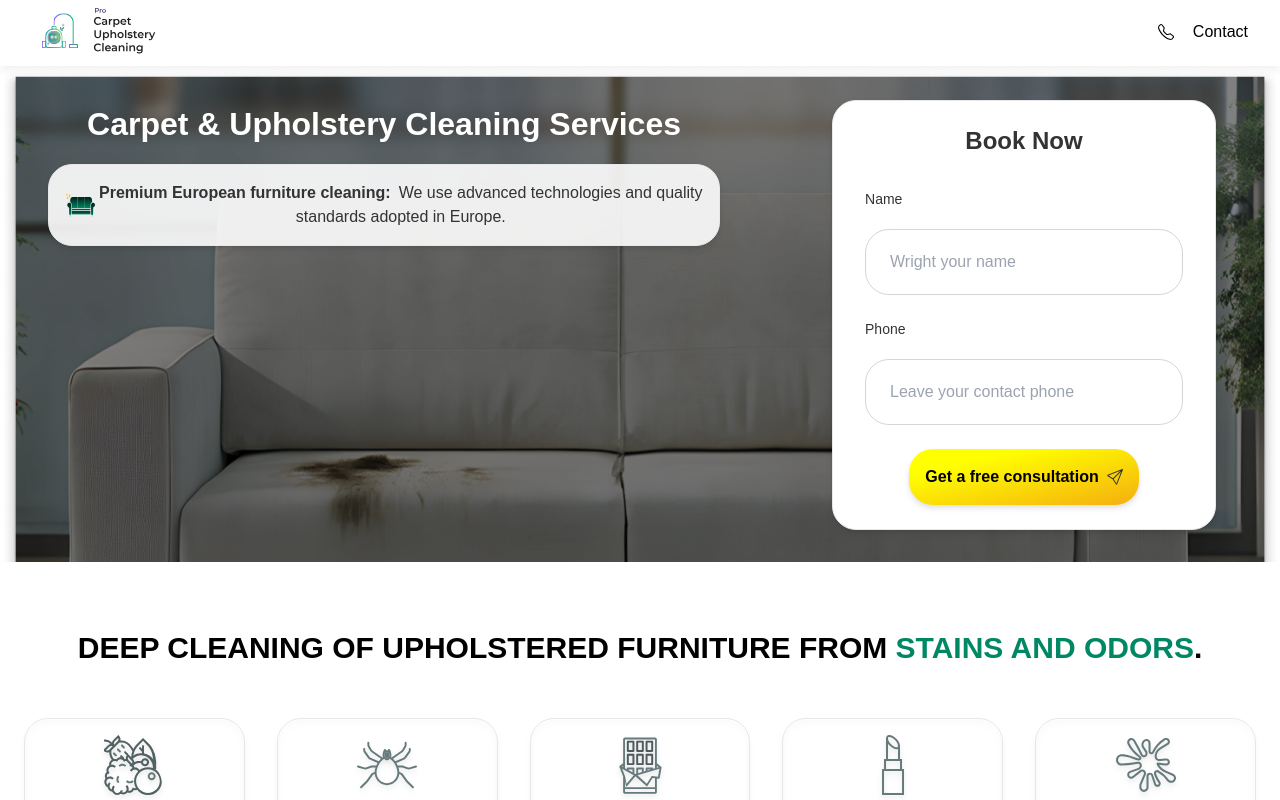
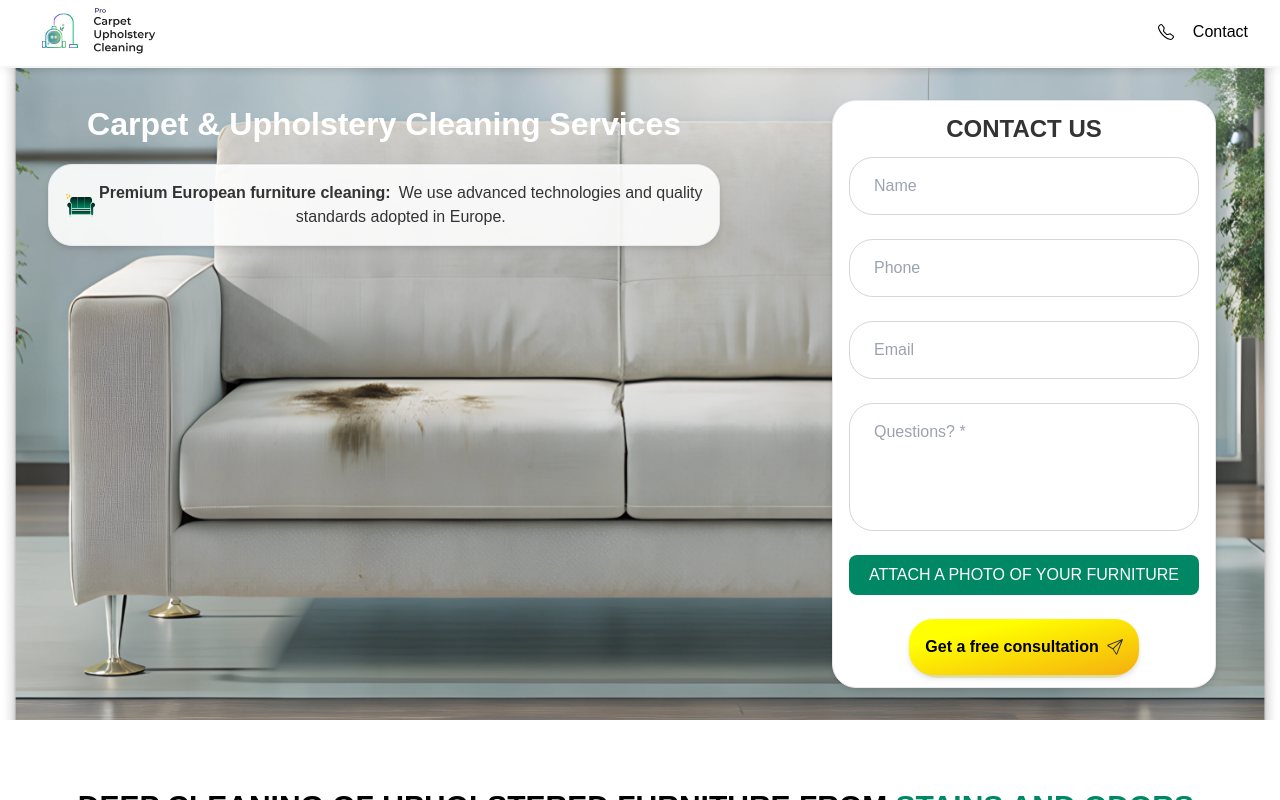
Before and after one commit to katetimofeeva/cuc, a Next.js app: page / in a window 1280 px wide. Shown: the top 800 px of the page. Built offline with nearby package versions, Linux system fonts and the light colour scheme.

Commit message:
expanded Contact form component

```diff
--- a/package.json
+++ b/package.json
@@ -9,12 +9,14 @@
     "lint": "next lint"
   },
   "dependencies": {
+    "formidable": "^3.5.2",
     "next": "14.2.8",
     "nodemailer": "^6.9.16",
     "react": "^18",
     "react-dom": "^18"
   },
   "devDependencies": {
+    "@types/formidable": "^3.4.5",
     "@types/node": "^20",
     "@types/nodemailer": "^6.4.17",
     "@types/react": "^18",
--- a/pages/api/sendEmail.ts
+++ b/pages/api/sendEmail.ts
@@ -1,39 +1,85 @@
 import nodemailer from "nodemailer";
 import type { NextApiRequest, NextApiResponse } from "next";
+import formidable from "formidable";
+import fs from "fs";
+import type { Attachment } from "nodemailer/lib/mailer";
+
+export const config = {
+  api: {
+    bodyParser: false, // Отключаем встроенный парсер для работы с `formidable`
+  },
+};
 
 export default async function handler(
   req: NextApiRequest,
   res: NextApiResponse
 ) {
   if (req.method === "POST") {
-    const { name, phone } = req.body;
+    const form = formidable({
+      multiples: true, // Разрешаем загрузку нескольких файлов
+    });
+
+    // Парсинг формы, включая файлы
+    form.parse(req, async (err, fields, files) => {
+      if (err) {
+        console.error("Error parsing form:", err);
+        return res.status(500).json({ message: "Error parsing form data." });
+      }
+
+      const { name, phone, email, questions } = fields;
 
       // Настройка транспортера Nodemailer
       const transporter = nodemailer.createTransport({
-      service: "gmail", // Или другой сервис, например, Outlook, SMTP и т.д.
+        service: "gmail", // Или другой сервис
         auth: {
           user: process.env.EMAIL_USER,
           pass: process.env.EMAIL_PASS,
         },
       });
 
+      // Формирование вложений из загруженных файлов
+      const attachments: Attachment[] = [];
+      if (files.files) {
+        const uploadedFiles = Array.isArray(files.files)
+          ? files.files
+          : [files.files];
+
+        uploadedFiles.forEach(file => {
+          attachments.push({
+            filename: file.originalFilename || "unknown",
+            path: file.filepath,
+          });
+        });
+      }
+
       try {
         // Настройка параметров письма
         const mailOptions = {
           from: process.env.EMAIL_USER,
-        to: process.env.EMAIL_USER, // Кому отправлять сообщения
+          to: process.env.EMAIL_USER,
           subject: "New request from a client",
-        text: `Name: ${name}\nPhone: ${phone}`,
+          text: `Name: ${name}\nPhone: ${phone}\nEmail: ${email}\nQuestions: ${questions}`,
+          attachments, // Добавляем вложения
         };
 
         // Отправка письма
         await transporter.sendMail(mailOptions);
+        console.log(attachments, "attachments");
+        // Удаление временных файлов после отправки
+        attachments.forEach(attachment => {
+          if (attachment.path && typeof attachment.path === "string") {
+            fs.unlinkSync(attachment.path);
+          }
+        });
 
-      res.status(200).json({ message: "Email sent successfully!" });
+        res
+          .status(200)
+          .json({ message: "Email with files sent successfully!" });
       } catch (error) {
         console.error("Error sending email:", error);
         res.status(500).json({ message: "Server error sending email." });
       }
+    });
   } else {
     res.status(405).json({ message: "Method not allowed." });
   }
--- a/src/app/page.tsx
+++ b/src/app/page.tsx
@@ -7,41 +7,39 @@ import { stainInfo, pricesCards, upholsteryCleaningSteps } from "../../data.js";
 import { CUC_PHONE, CUC_EMAIL } from "../../constant";
 import Card from "./ui/price-card/Card";
 import ProcessSteps from "./ui/ProgressStep";
+import { IFormField } from "../../type";
 
-interface FormField {
-  name: string;
-  placeholder?: string;
-  className?: string;
-  type: "text" | "tel" | "number";
-}
-
-const formFields: FormField[] = [
+const formFields: IFormField[] = [
   {
     name: "name",
-    placeholder: "Wright your name",
+    placeholder: "Name",
     type: "text",
-    className: "rounded-3xl border-solid border-text/20  px-6 py-5 border",
+    className: "rounded-3xl border-solid border-text/20  px-6 py-4 border",
   },
   {
     name: "phone",
-    placeholder: "Leave your contact phone",
+    placeholder: "Phone",
     type: "tel",
-    className: "rounded-3xl border-solid border-text/20  px-6 py-5 border",
+    className: "rounded-3xl border-solid border-text/20  px-6 py-4 border",
+  },
+  {
+    name: "email",
+    placeholder: "Email",
+    type: "email",
+    className: "rounded-3xl border-solid border-text/20  px-6 py-4 border",
+  },
+  {
+    name: "questions",
+    placeholder: "Questions? *",
+    type: "textarea",
+    className: "rounded-3xl border-solid border-text/20  px-6 py-4 border",
   },
 ];
 
 export default function Home() {
   return (
     <>
-      <section className="flex overflow-hidden text-text p-6 text-center flex-col md:flex-row items-center md:items-start relative md:p-0 lg:gap-8 ">
-        <Image
-          src={"/sofa-big-screen.png"}
-          alt="main screen compony with contact form"
-          width={1440}
-          height={880}
-          priority
-          className="absolute -z-10 max-w-full h-auto image-darken"
-        />
+      <section className="flex overflow-hidden bg-main-screen bg-no-repeat bg-cover bg-center text-text p-6 text-center flex-col md:flex-row items-center md:items-start relative md:p-0 lg:gap-8 ">
         <div className="md:w-3/5">
           <h2 className="sm:mx-6 mt-8  mb-4 text-white">
             Carpet & Upholstery Cleaning Services
@@ -82,7 +80,7 @@ export default function Home() {
           </div>
         </div>
         <ContactForm
-          title={"Book Now"}
+          title={"Contact Us"}
           fields={formFields}
           btnText="Get a free consultation"
         />
--- a/src/app/ui/ContactForm.tsx
+++ b/src/app/ui/ContactForm.tsx
@@ -1,57 +1,63 @@
 "use client";
-import { ChangeEvent, FormEvent, useState } from "react";
+import { ChangeEvent, FormEvent, useState, useRef } from "react";
 import Image from "next/image";
 import Button from "./Button";
 import "./style.css";
 import Notification from "../ui/Notification";
+import { IFormData, IContactFormProps, ICustomError } from "../../../type";
 
-interface FormField {
-  name: string;
-  placeholder?: string;
-  className?: string;
-  type: "text" | "tel" | "number";
-}
-
-interface FormData {
-  [key: string]: string;
-}
-interface ContactFormProps {
-  title: string;
-  fields: FormField[];
-  btnText: string;
-}
-
-type CustomError = {
-  message: string;
-  [key: string]: any;
-};
-
-const ContactForm = ({ title, fields = [], btnText }: ContactFormProps) => {
-  const [formData, setFormData] = useState<FormData>({});
+const ContactForm = ({ title, fields = [], btnText }: IContactFormProps) => {
+  const [formData, setFormData] = useState<IFormData>({});
+  const [files, setFiles] = useState<FileList | null>(null); // Хранение загруженных файлов
   const [isOpen, setIsOpen] = useState(false);
   const [status, setStatus] = useState<
     "success" | "error" | "info" | "warning" | ""
   >("");
   const [message, setMessage] = useState<string>("");
 
-  const handleChange = (e: ChangeEvent<HTMLInputElement>) => {
+  const fileInputRef = useRef<HTMLInputElement | null>(null);
+
+  const handleChange = (
+    e: ChangeEvent<HTMLInputElement> | ChangeEvent<HTMLTextAreaElement>
+  ) => {
     const { name, value } = e.target;
+
+    // Если это загрузка файлов
+    if (e.target.type === "file") {
+      const targetFiles = (e.target as HTMLInputElement).files;
+      if (targetFiles) {
+        setFiles(targetFiles);
+      }
+    } else {
       setFormData({
         ...formData,
         [name]: value,
       });
+    }
   };
 
   const handleSubmit = async (e: FormEvent<HTMLFormElement>) => {
     e.preventDefault();
 
+    // Создание FormData для отправки данных и файлов
+    const formDataToSend = new FormData();
+
+    // Добавляем текстовые поля
+    Object.keys(formData).forEach(key => {
+      formDataToSend.append(key, formData[key]);
+    });
+
+    // Добавляем файлы, если есть
+    if (files) {
+      Array.from(files).forEach(file => {
+        formDataToSend.append("files", file);
+      });
+    }
+
     try {
       const response = await fetch("/api/sendEmail", {
         method: "POST",
-        headers: {
-          "Content-Type": "application/json",
-        },
-        body: JSON.stringify(formData),
+        body: formDataToSend,
       });
 
       if (response.ok) {
@@ -64,42 +70,54 @@ const ContactForm = ({ title, fields = [], btnText }: ContactFormProps) => {
         setMessage("Error sending message.");
       }
     } catch (error) {
-      const typedError = error as CustomError;
+      const typedError = error as ICustomError;
       console.error("Error:", typedError);
       setMessage(typedError.message);
     }
     setIsOpen(true);
     setFormData({});
+    setFiles(null); // Очищаем файлы после отправки
   };
+
   const clearForm = () => {
     setIsOpen(false);
     setStatus("");
     setMessage("");
+    setFiles(null);
+
+    if (fileInputRef.current) {
+      fileInputRef.current.value = "";
+    }
   };
 
   return (
     <form
       onSubmit={handleSubmit}
-      className="m-8 md:max-w-80 xl:max-w-96 border drop-shadow-md px-8 py-6 rounded-3xl bg-background md:w-2/5 md:ml-8 relative"
+      className="uppercase m-8 md:max-w-80 xl:max-w-96 border drop-shadow-md px-4 py-3 rounded-3xl bg-background md:w-2/5 md:ml-8 relative"
     >
       {title && (
-        <span className="mx-3 font-semibold text-2xl mb-8 inline-block">
+        <span className="mx-3 font-semibold text-2xl mb-3 inline-block">
           {title}
         </span>
       )}
 
-      {fields.map(({ name, type, placeholder, className }) => {
-        return (
+      {fields.map(({ name, type, placeholder, className }) => (
         <div
           className="flex flex-col w-full mb-6"
           key={name}
         >
-            <label
-              className="text-left mb-5 text-sm first-letter:uppercase"
-              htmlFor={name}
-            >
-              {name}
-            </label>
+          {type === "textarea" ? (
+            <textarea
+              name={name}
+              id={name}
+              placeholder={placeholder}
+              required
+              className={`${className} h-32 resize-none`}
+              onChange={handleChange}
+              aria-multiline="true"
+              value={formData[name] || ""}
+            />
+          ) : (
             <input
               type={type}
               name={name}
@@ -110,13 +128,32 @@ const ContactForm = ({ title, fields = [], btnText }: ContactFormProps) => {
               onChange={handleChange}
               value={formData[name] || ""}
             />
+          )}
         </div>
-        );
-      })}
+      ))}
+
+      {/* Поле загрузки файлов */}
+      <div className="flex flex-col w-full mb-6">
+        <label
+          htmlFor="files"
+          className="block text-white first-letter:uppercase bg-accentText py-2 px-4 rounded-lg cursor-pointer text-center hover:bg-green-600 transition"
+        >
+          Attach a photo of your furniture
+        </label>
+        <input
+          type="file"
+          id="files"
+          multiple
+          className="absolute top-0 left-0 w-full h-full opacity-0 cursor-pointer"
+          onChange={handleChange}
+          ref={fileInputRef}
+        />
+      </div>
+
       <div className="btnWrapper btnWrapper_animated">
         <Button
           type="submit"
-          className=" text-black drop-shadow-md font-bold bg-custom-gradient hover:bg-hover-custom-gradient rounded-3xl px-4 py-4 flex items-center gap-2"
+          className="text-black drop-shadow-md font-bold bg-custom-gradient hover:bg-hover-custom-gradient rounded-3xl px-4 py-4 flex items-center gap-2"
         >
           {btnText}
           <Image
@@ -127,6 +164,7 @@ const ContactForm = ({ title, fields = [], btnText }: ContactFormProps) => {
           />
         </Button>
       </div>
+
       {isOpen && (
         <Notification
           message={message}
--- a/src/app/ui/style.css
+++ b/src/app/ui/style.css
@@ -2,7 +2,7 @@
   content: "";
   background: rgb(243, 243, 181);
   width: 60%;
-  height: 13%;
+  height: 10%;
   display: inline-block;
   border-radius: 50px;
   position: absolute;
--- a/tailwind.config.ts
+++ b/tailwind.config.ts
@@ -22,7 +22,7 @@ const config: Config = {
         // "0 3px 14px 0 rgba(169, 214, 229, 0.5)",
       },
       backgroundImage: {
-        "main-screen-mob": "url('/sofa-mobile.png')",
+        "main-screen": "url('/sofa-big-screen.png')",
         "custom-gradient":
           "linear-gradient(167deg, yellow 24.08%, #F39C12 117.07%)",
         "hover-custom-gradient":
--- /dev/null
+++ b/type.tsx
@@ -0,0 +1,21 @@
+export interface IFormField {
+  name: string;
+  placeholder?: string;
+  className?: string;
+  type: "text" | "tel" | "number" | "email" | "textarea" | "file";
+}
+
+export interface IFormData {
+  [key: string]: string;
+}
+
+export interface IContactFormProps {
+  title: string;
+  fields: IFormField[];
+  btnText: string;
+}
+
+export type ICustomError = {
+  message: string;
+  [key: string]: any;
+};
```
Also changed, not shown: data.js (+3 -5 lines), 2 other files (tests, documents, lock files or other folders). Lines whose indentation alone changed are shown as unchanged.
